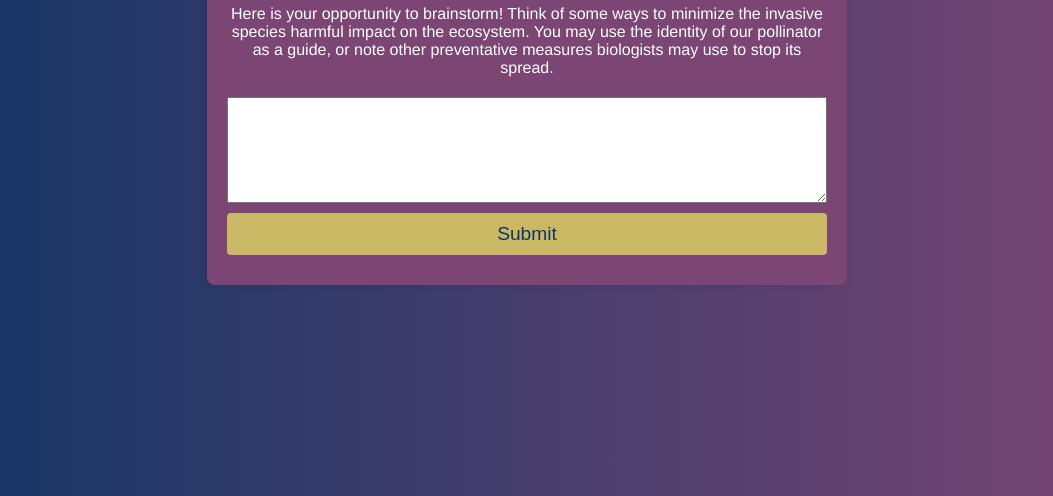
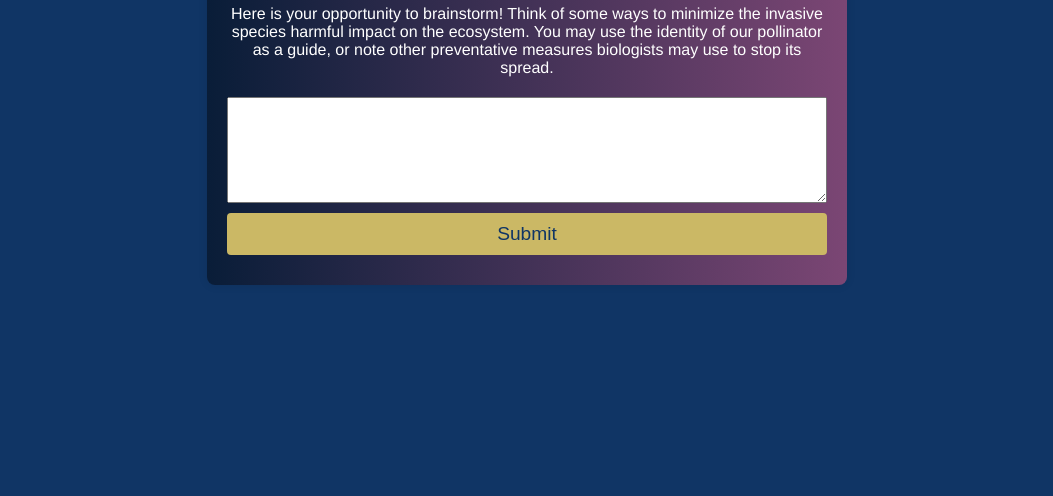
Before and after one commit to adaselcuk/escape-room-bio, a website: page views/index.html in a window 1280 px wide. Shown: the part 304-800 px from the top of the page, without its empty margins (113-1166 px from the left). Drawn offline with Linux system fonts and the light colour scheme.

Commit message:
changes styling and added favicon

```diff
--- a/public/styles.css
+++ b/public/styles.css
@@ -10,13 +10,13 @@ body {
 	align-items: center;
 	min-height: 100vh;
 	margin: 0;
-	background: linear-gradient(to right, #103565, #7b4674);
+	background-color: #103565;
 	color: white;
 	overflow: auto;
   }
 
   .container {
-	background: #7b4674;
+	background: linear-gradient(to right, #091d38, #7b4674);
 	padding: 20px;
 	border-radius: 8px;
 	box-shadow: 0 0 10px rgba(0, 0, 0, 0.1);
--- a/views/index.html
+++ b/views/index.html
@@ -5,6 +5,7 @@
   <meta name="viewport" content="width=device-width, initial-scale=1.0">
   <title>UofT Escape Room Form</title>
   <link rel="stylesheet" href="/styles.css">
+  <link rel="icon" href="/images/favicon.jpg?v=1" type="image/jpeg">
 </head>
 <body>
   <div class="container">
```
Also changed, not shown: public/images/favicon.jpg (added).
